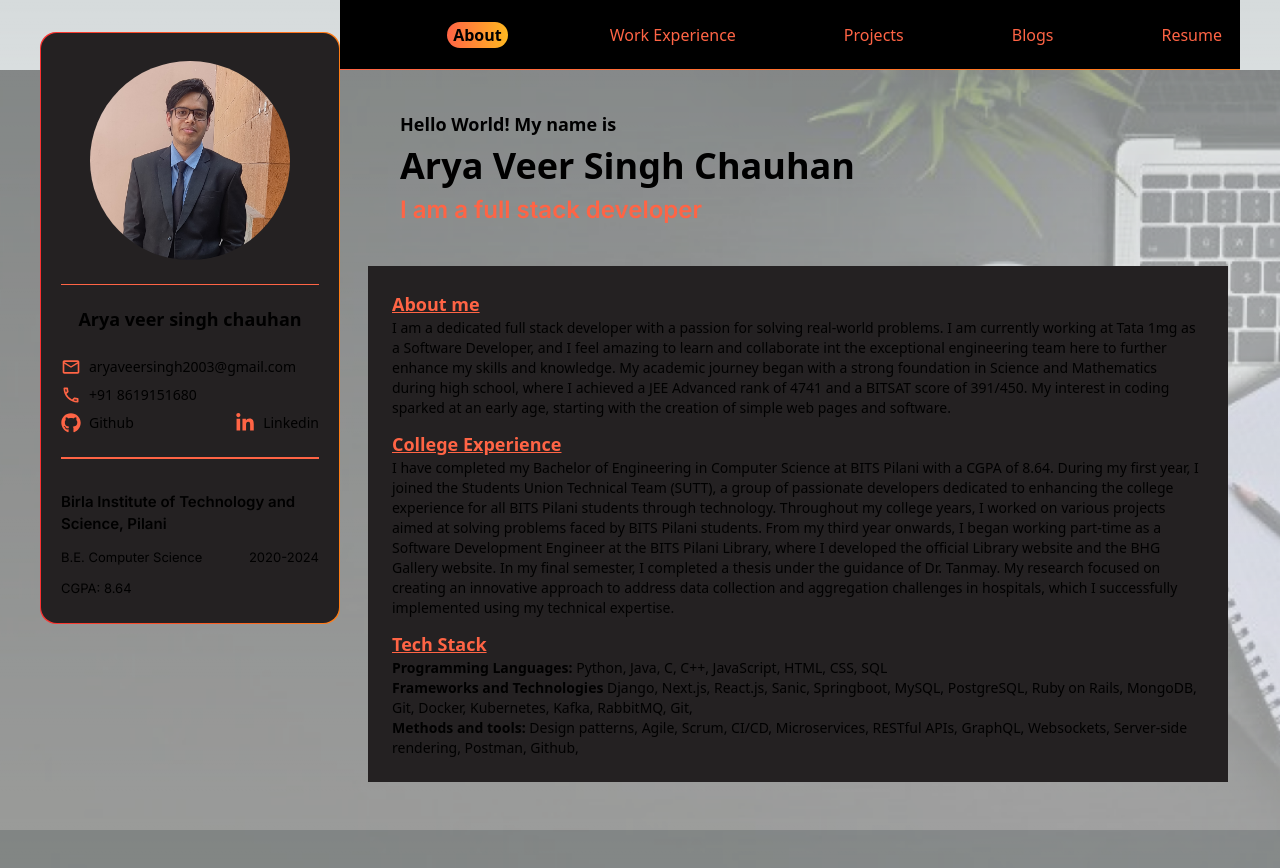
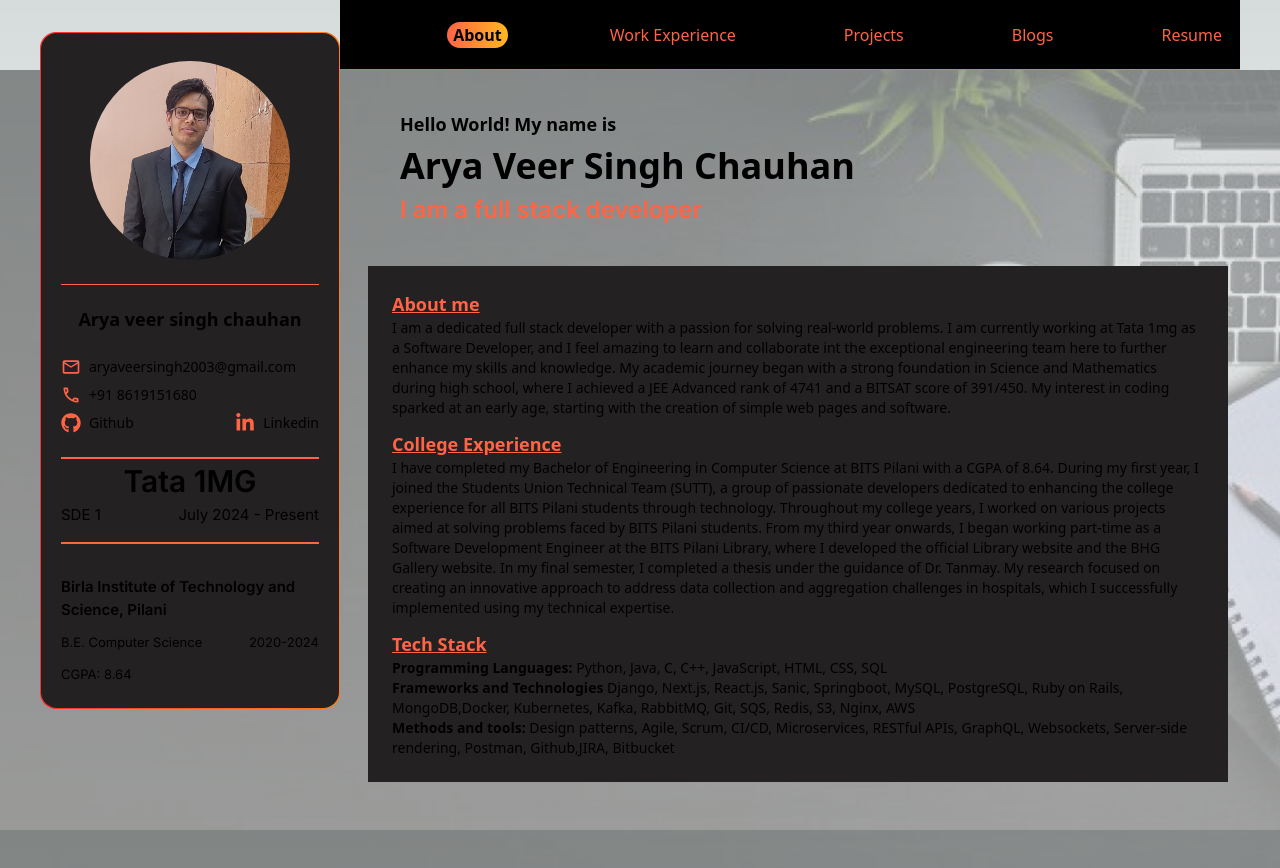
Before and after one commit to Arya-veer/Portfolio, a Next.js app: page /about in a window 1280 px wide. Built offline with nearby package versions, Linux system fonts and the light colour scheme.

Commit message:
Added 1mg

```diff
--- a/src/app/about/page.tsx
+++ b/src/app/about/page.tsx
@@ -34,11 +34,11 @@ export default function About(){
                     </p>
                     <p className="text-sm">
                         <span className="font-semibold">Frameworks and Technologies </span>
-                        Django, Next.js, React.js, Sanic, Springboot, MySQL, PostgreSQL, Ruby on Rails, MongoDB, Git, Docker, Kubernetes, Kafka, RabbitMQ, Git,
+                        Django, Next.js, React.js, Sanic, Springboot, MySQL, PostgreSQL, Ruby on Rails, MongoDB,Docker, Kubernetes, Kafka, RabbitMQ, Git, SQS, Redis, S3, Nginx, AWS
                     </p>
                     <p className="text-sm">
                         <span className="font-semibold">Methods and tools: </span>
-                        Design patterns, Agile, Scrum, CI/CD, Microservices, RESTful APIs, GraphQL, Websockets, Server-side rendering, Postman, Github,
+                        Design patterns, Agile, Scrum, CI/CD, Microservices, RESTful APIs, GraphQL, Websockets, Server-side rendering, Postman, Github,JIRA, Bitbucket
                     </p>
                 </div>
             </div>
--- a/src/components/sidebar.tsx
+++ b/src/components/sidebar.tsx
@@ -58,6 +58,24 @@ function PersonalDetails(){
     )
 }
 
+function CurrentWork(){
+    return (
+        <div className='border-t-2 border-three mt-4 flex flex-col md:gap-0 w-full gap-1 md:pb-0 pb-1 md:pt-0 pt-1'>
+            <p className='font-semibold md:text-[30px] text-[10px] mx-auto'>
+                Tata 1MG
+            </p>
+            <div className='flex flex-row justify-between'>
+                <p className='md:text-[15px] text-[8px]'>
+                    SDE 1
+                </p>
+                <p className='md:text-[15px] text-[8px]'>
+                    July 2024 - Present
+                </p>
+            </div>
+        </div>
+    )
+}
+
 
 function Profile(){
     return (
@@ -70,9 +88,15 @@ function Profile(){
                     <div className='flex flex-col md:pl-0 pl-3 w-full'>
                         <PersonalDetails/>
                         <div className='md:block hidden'>
+                            <CurrentWork/>
+                        </div>
+                        <div className='md:block hidden'>
                             <College/>
                         </div>
                     </div>
+                </div>
+                <div className='md:hidden block'>
+                    <CurrentWork/>
                 </div>
                 <div className='md:hidden block'>
                     <College/>
```
